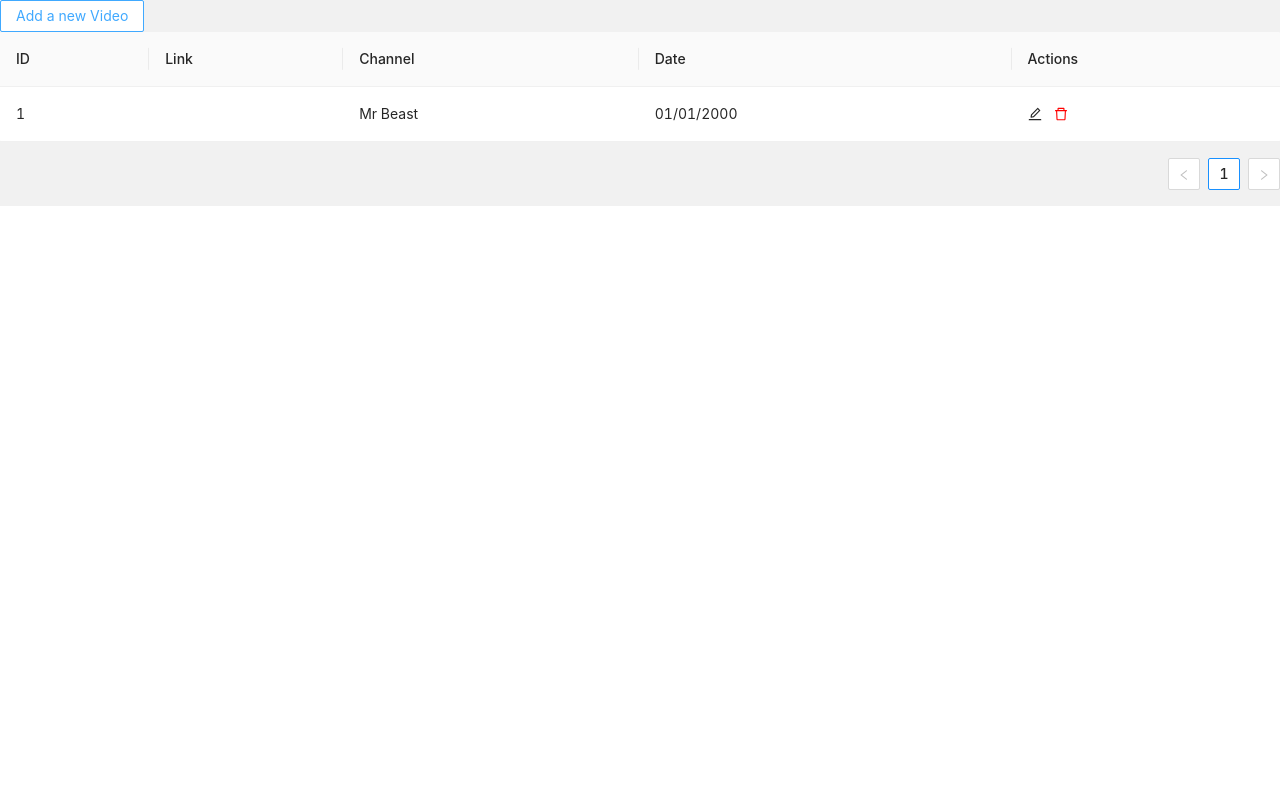
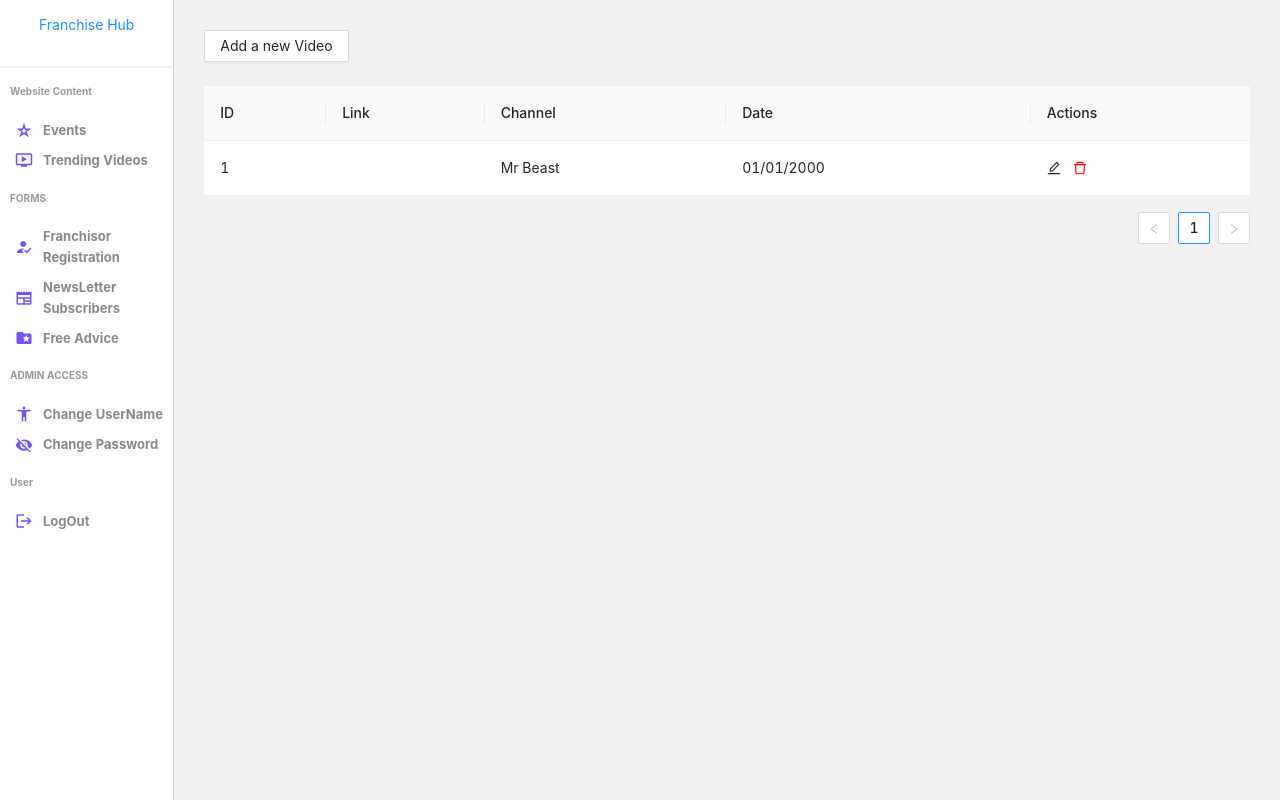
Before and after one commit to Meowlancing/Franchise-Hub-Dashboard, a React (Create React App) app in the folder admin/: page /videos in a window 1280 px wide. Built offline with nearby package versions, Linux system fonts and the light colour scheme.

Commit message:
ektu change korlam

```diff
--- a/admin/src/components/VideoSection.jsx
+++ b/admin/src/components/VideoSection.jsx
@@ -2,7 +2,7 @@ import "antd/dist/antd.css";
 import { Button, Table, Modal, Input } from "antd";
 import { useState } from "react";
 import { EditOutlined, DeleteOutlined } from "@ant-design/icons";
-
+import SideBar from "./SideBar.jsx"
 function VideoSection() {
   const [isEditing, setIsEditing] = useState(false);
   const [editingStudent, setEditingStudent] = useState(null);
@@ -58,11 +58,11 @@ function VideoSection() {
       },
     },
   ];
-
+  var [count, setCount] = useState(2);
   const onAddStudent = () => {
-    const randomNumber = parseInt(Math.random() * 1000);
+    setCount(count + 1);
     const newStudent = {
-      id: randomNumber,
+      id: count,
       link: "Edit and Enter Link ",
       channel: "Edit and Enter channel ",
       date: "Edit and Enter Date ",
@@ -92,9 +92,13 @@ function VideoSection() {
     setEditingStudent(null);
   };
   return (
-    <div className="app">
-      <header className="app-header">
-        <Button onClick={onAddStudent}>Add a new Video</Button>
+    <>
+      <div className="app" style={{ display: "flex" }}>
+        <div style={{ flex: "1" }}>
+          <SideBar />
+        </div>
+        <header className="app-header" style={{ flex: "6", padding: "30px" }}>
+          <Button onClick={onAddStudent} className="mb-4">Add a new Video</Button>
           <Table columns={columns} dataSource={dataSource}></Table>
           <Modal
             title="Edit Info"
@@ -143,6 +147,7 @@ function VideoSection() {
           </Modal>
         </header>
       </div>
+    </>
   );
 }
 
```
Lines whose indentation alone changed are shown as unchanged.
